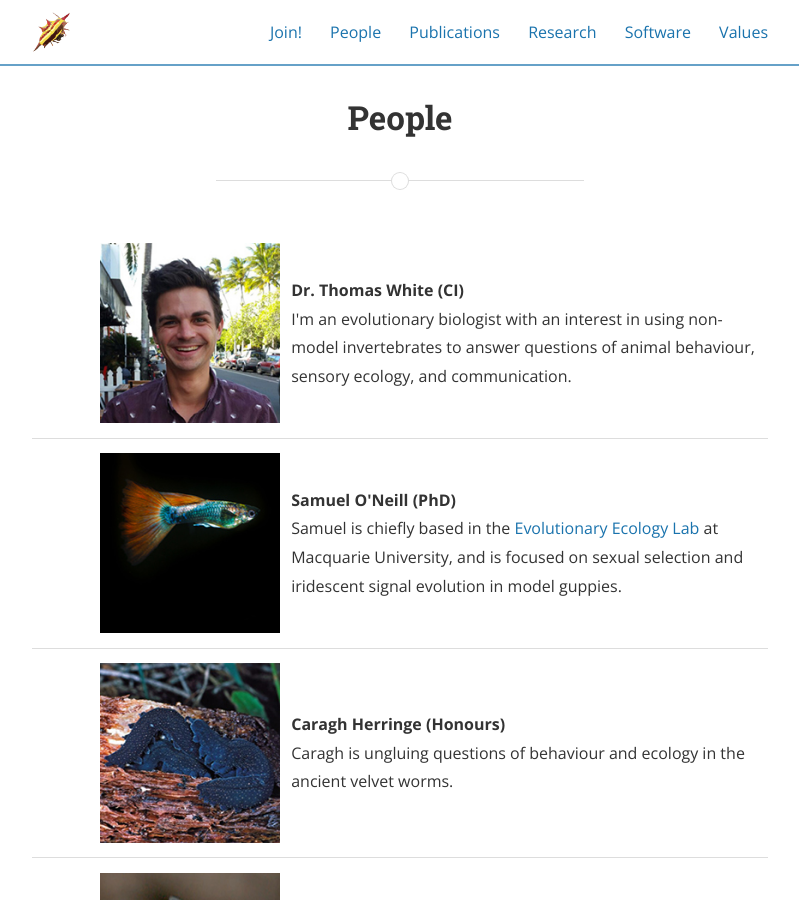
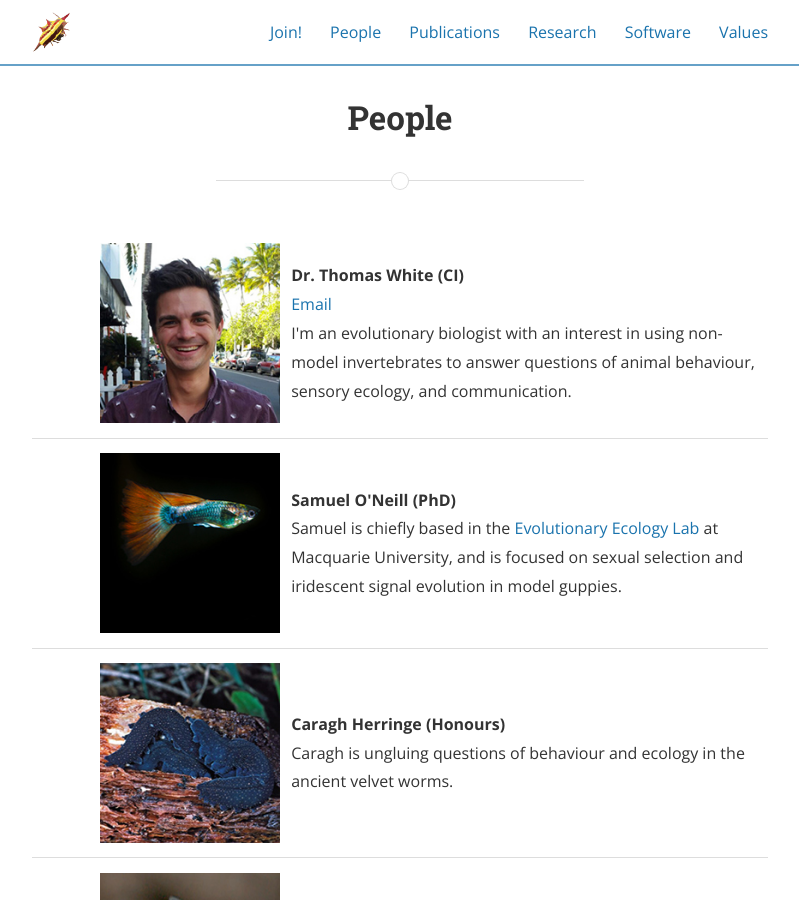
Before and after one commit to thomased/thomased.github.io, a Jekyll site: the page built from people.html, in a window 1280 px wide and 900 px high. Shown: the whole window, without its empty margins (240-1039 px from the left). Built offline with Jekyll 4.4.1, drawn with Linux system fonts in a browser that asks for light colours; nearby versions of some CDN libraries.

Commit message:
mail test

```diff
--- a/people.html
+++ b/people.html
@@ -38,6 +38,7 @@ permalink: /people/
 		<td width = "65%">
 			<div class="biotext">
       <strong>Dr. Thomas White (CI)</strong><br>
+      <a href="mailto:thomas.white@sydney.edu.au">Email</a><br>
 			I'm an evolutionary biologist with an interest in using non-model invertebrates to answer questions of animal behaviour, sensory ecology, and communication.
       </div>
 		</td>
```
